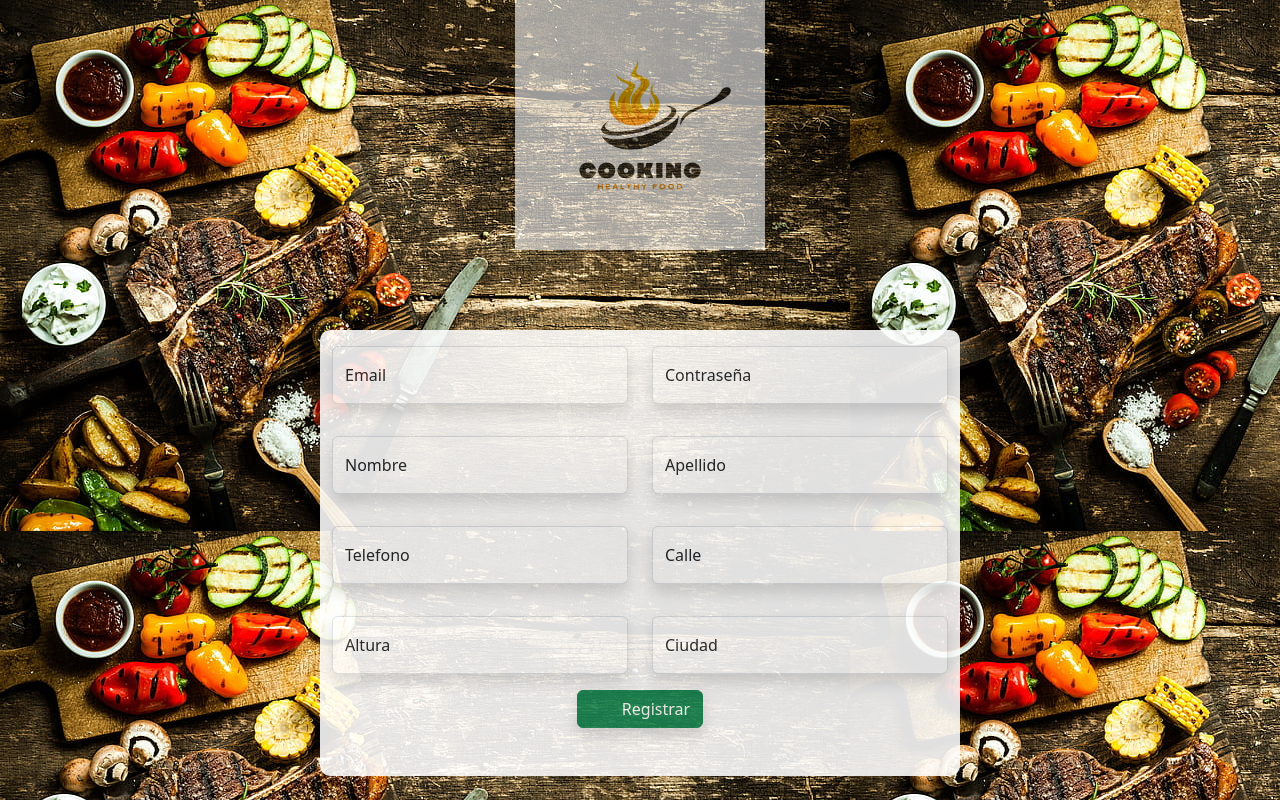
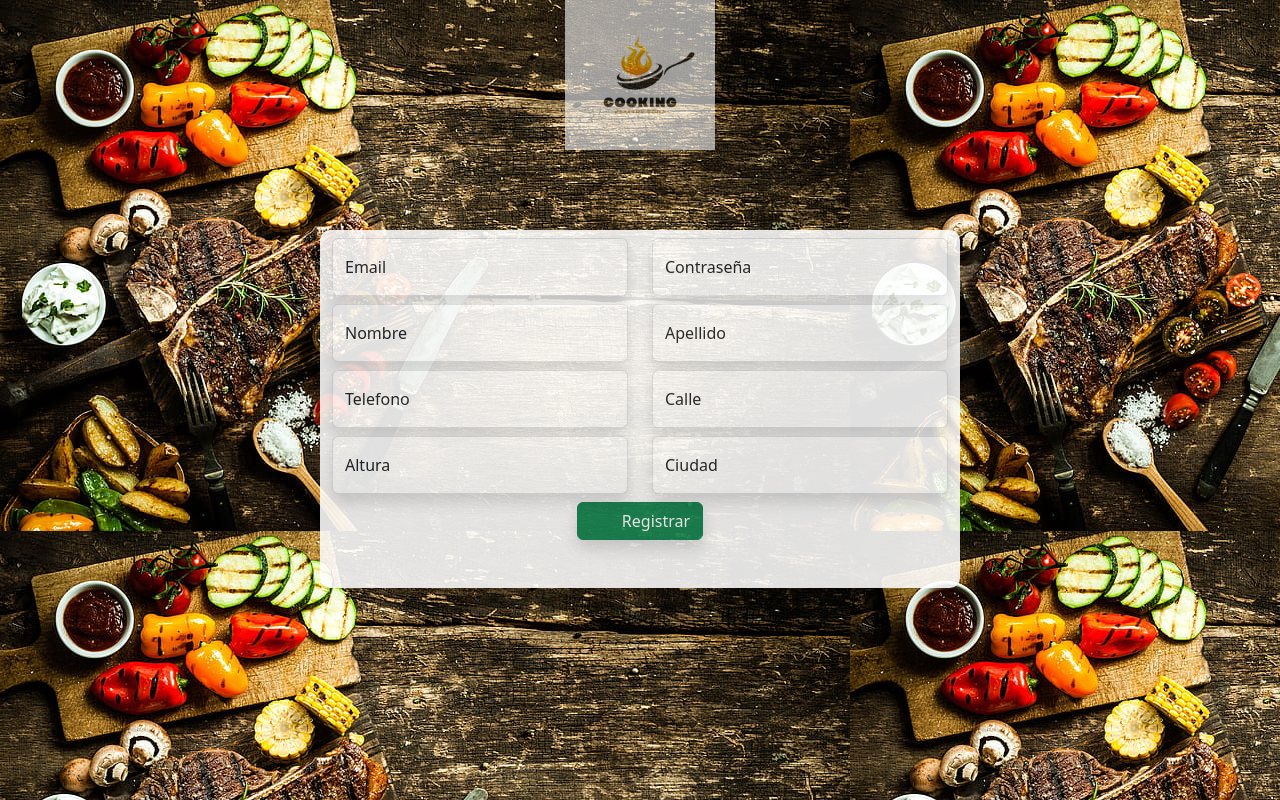
Before and after one commit to No-Country/c14-41-t-php, a Vue app in the folder client/: page /register in a window 1280 px wide. Built offline with nearby package versions, Linux system fonts and the light colour scheme; some icons are missing.

Commit message:
Modificaciones page login register

```diff
--- /dev/null
+++ b/client/src/components/NavBar.vue
@@ -0,0 +1,83 @@
+<template>
+  <div class="row navbar gx-0 p-2 ">
+    <div class="col-4 align-self-center">
+
+        <div class="row">
+          <div class="col">
+            <a class="navbar-brand" data-bs-toggle="offcanvas" href="#offcanvasExample" role="button" aria-controls="offcanvasExample" >
+              <v-icon name="ri-menu-unfold-fill" scale="1.4"/>
+            </a><span>COMA-RICO</span>
+          </div>
+        </div>
+
+
+        <div class="offcanvas offcanvas-start" tabindex="-1" id="offcanvasExample" aria-labelledby="offcanvasExampleLabel">
+          <div class="offcanvas-header">
+            <h5 class="offcanvas-title" id="offcanvasExampleLabel">Offcanvas</h5>
+            <button type="button" class="btn-close text-reset" data-bs-dismiss="offcanvas" aria-label="Close"></button>
+          </div>
+          <div class="offcanvas-body">
+            <div>
+              Some text as placeholder. In real life you can have the elements you have chosen. Like, text, images, lists, etc.
+            </div>
+            <div class="dropdown mt-3">
+              <button class="btn btn-secondary dropdown-toggle" type="button" id="dropdownMenuButton" data-bs-toggle="dropdown">
+                Dropdown button
+              </button>
+              <ul class="dropdown-menu" aria-labelledby="dropdownMenuButton">
+                <li><a class="dropdown-item" href="#">Action</a></li>
+                <li><a class="dropdown-item" href="#">Another action</a></li>
+                <li><a class="dropdown-item" href="#">Something else here</a></li>
+              </ul>
+            </div>
+          </div>
+        </div>
+
+    </div>
+    <div class="col-8 col-md-4  col-sm-8 align-self-center ">
+      <div class="row">
+        <UserLoged />
+      </div>
+    </div>
+  </div>
+</template>
+
+<!-- <a class="btn btn-primary" data-bs-toggle="offcanvas" href="#offcanvasExample" role="button" aria-controls="offcanvasExample">
+  Link with href
+</a>
+<button class="btn btn-primary" type="button" data-bs-toggle="offcanvas" data-bs-target="#offcanvasExample" aria-controls="offcanvasExample">
+  Button with data-bs-target
+</button>
+
+<div class="offcanvas offcanvas-start" tabindex="-1" id="offcanvasExample" aria-labelledby="offcanvasExampleLabel">
+  <div class="offcanvas-header">
+    <h5 class="offcanvas-title" id="offcanvasExampleLabel">Offcanvas</h5>
+    <button type="button" class="btn-close text-reset" data-bs-dismiss="offcanvas" aria-label="Close"></button>
+  </div>
+  <div class="offcanvas-body">
+    <div>
+      Some text as placeholder. In real life you can have the elements you have chosen. Like, text, images, lists, etc.
+    </div>
+    <div class="dropdown mt-3">
+      <button class="btn btn-secondary dropdown-toggle" type="button" id="dropdownMenuButton" data-bs-toggle="dropdown">
+        Dropdown button
+      </button>
+      <ul class="dropdown-menu" aria-labelledby="dropdownMenuButton">
+        <li><a class="dropdown-item" href="#">Action</a></li>
+        <li><a class="dropdown-item" href="#">Another action</a></li>
+        <li><a class="dropdown-item" href="#">Something else here</a></li>
+      </ul>
+    </div>
+  </div>
+</div> -->
+
+<script setup>
+  import UserLoged from '@/components/UserLoged.vue'
+</script>
+
+<style scoped>
+  .navbar {
+    background: rgba(241, 215, 181, 0.699);
+  }
+
+</style>
--- /dev/null
+++ b/client/src/components/UserLoged.vue
@@ -0,0 +1,72 @@
+<template>
+  <div class=" border border-black badge rounded-pill text-primary  ">
+  <div class=" row mx-2 d-flex-rows justify-content-center align-items-center" id="componentBadge">
+      <div class="col ">
+        <v-icon scale="1.8" name="fa-user-circle" />
+        <span class="nameUser">{{ user }}</span>
+      </div>
+
+      <div class="col">
+        <div class="btn-group dropstart">
+          <v-icon  data-bs-toggle="dropdown" aria-expanded="false" class="dropdown-toggle" hover animation="wrench"
+            id="SidebarIcon" type="btn" scale="1.4" name="bi-arrow-down-circle" />
+          <ul class="dropdown-menu">
+            <li><a class="dropdown-item" href="#"><v-icon class="me-1" sacale="1.2" name="ri-lock-password-line" />Cambiar
+                contraseña</a></li>
+            <li><a class="dropdown-item" href="#"><v-icon name="bi-power" scale="1.2" class="me-1" />Cerrar sesion</a></li>
+          </ul>
+        </div>
+
+      </div>
+      <div class="col">
+        <a type="button" data-bs-toggle="offcanvas" data-bs-target="#offcanvasRight" aria-controls="offcanvasRight" href="#"><v-icon name="md-addshoppingcart" scale="1" class="m-1" hover animation="wrench" /></a>
+
+        <div class="offcanvas offcanvas-end" tabindex="-1" id="offcanvasRight" aria-labelledby="offcanvasRightLabel">
+          <div class="offcanvas-header">
+            <h5 id="offcanvasRightLabel">Offcanvas right</h5>
+            <button type="button" class="btn-close text-reset" data-bs-dismiss="offcanvas" aria-label="Close"></button>
+          </div>
+          <div class="offcanvas-body">
+            ...
+          </div>
+        </div>
+      </div>
+    </div>
+    </div>
+</template>
+
+
+<script setup>
+  // import useAuth from '@/store/auth'
+  // import router from '@/router'
+
+  // const store = useAuth()
+
+  // const logOut = () => {
+  //   store.reset()
+  //   router.push({ name: 'login' })
+  // }
+  // const user = store.User.username
+    const user  = 'Usuario'
+
+</script>
+
+<style  scoped>
+  .nameUser {
+    vertical-align: super;
+    margin-left: 4px;
+  }
+
+  /* #componentBadge {
+    background-color: $header ;
+  }
+ */
+
+  #SidebarIcon:hover {
+    cursor: pointer;
+  }
+
+  .btn-group {
+    vertical-align: baseline;
+  }
+</style>
--- a/client/src/main.js
+++ b/client/src/main.js
@@ -1,12 +1,12 @@
 import "bootstrap";
 import "bootstrap/dist/css/bootstrap.min.css";
 import { OhVueIcon, addIcons } from "oh-vue-icons";
-import { GiArchiveRegister, RiLoginCircleLine } from "oh-vue-icons/icons";
+import { BiArrowDownCircle, BiPower, FaUserCircle, GiArchiveRegister, RiLockPasswordLine, RiLoginCircleLine, MdAddshoppingcart, RiMenuUnfoldFill } from "oh-vue-icons/icons";
 import { createApp } from 'vue';
 import App from './App.vue';
 import router from './router';
 
-addIcons(RiLoginCircleLine, GiArchiveRegister)
+addIcons(RiLoginCircleLine, GiArchiveRegister, BiPower, RiLockPasswordLine, FaUserCircle, BiArrowDownCircle, MdAddshoppingcart, RiMenuUnfoldFill)
 
 const app = createApp(App)
 app.use(router).component("v-icon", OhVueIcon).mount('#app')
--- a/client/src/views/HomeView.vue
+++ b/client/src/views/HomeView.vue
@@ -1,8 +1,9 @@
 <template>
-<div>home</div>
+  <NavBar />
 </template>
 
 <script setup>
+  import NavBar from '@/components/NavBar.vue'
 
 
 </script>
--- a/client/src/views/LoginView.vue
+++ b/client/src/views/LoginView.vue
@@ -53,7 +53,7 @@
     z-index: 100;
   }
   .login {
-    width: 250px;
+    width: 150px;
     height: 100%;
     margin: 0px auto;
     margin-top: 0px;
--- a/client/src/views/RegisterView.vue
+++ b/client/src/views/RegisterView.vue
@@ -10,13 +10,13 @@
 
           <div class="row ">
             <div class="col-12 col-md-6">
-              <div class="form-floating mb-3 mt-3">
+              <div class="form-floating mb-1 mt-2">
                 <input type="email" class="form-control shadow" id="floatingInput" placeholder="nombre@gmail.com">
                 <label for="floatingInput">Email</label>
               </div>
             </div>
             <div class="col-12 col-md-6">
-              <div class="form-floating mb-3 mt-3">
+              <div class="form-floating mb-1 mt-2">
                 <input type="password" class="form-control shadow" id="floatingPassword" placeholder="contraseña">
                 <label for="floatingPassword">Contraseña</label>
               </div>
@@ -25,13 +25,13 @@
 
           <div class="row ">
             <div class="col-12 col-md-6">
-              <div class="form-floating mb-3 mt-3">
+              <div class="form-floating mb-1 mt-1">
                 <input type="text" class="form-control shadow" id="name" placeholder="Nombre">
                 <label for="name">Nombre</label>
               </div>
             </div>
             <div class="col-12 col-md-6">
-              <div class="form-floating mb-3 mt-3">
+              <div class="form-floating mb-1 mt-1">
                 <input type="text" class="form-control shadow" id="floatingPassword" placeholder="Apellido">
                 <label for="floatingPassword">Apellido</label>
               </div>
@@ -40,13 +40,13 @@
 
           <div class="row ">
             <div class="col-12 col-md-6">
-              <div class="form-floating mb-3 mt-3">
+              <div class="form-floating mb-1 mt-1">
                 <input type="text" class="form-control shadow" id="floatingInput" placeholder="Teloefono">
                 <label for="floatingInput">Telefono</label>
               </div>
             </div>
             <div class="col-12 col-md-6">
-              <div class="form-floating mb-3 mt-3">
+              <div class="form-floating mb-1 mt-1">
                 <input type="text" class="form-control shadow" id="floatingPassword" placeholder="Calle">
                 <label for="floatingPassword">Calle</label>
               </div>
@@ -55,20 +55,20 @@
 
           <div class="row ">
             <div class="col-12 col-md-6">
-              <div class="form-floating mb-3 mt-3">
+              <div class="form-floating mb-1 mt-1">
                 <input type="text" class="form-control shadow" id="floatingInput" placeholder="Altura">
                 <label for="floatingInput">Altura</label>
               </div>
             </div>
             <div class="col-12 col-md-6">
-              <div class="form-floating mb-3 mt-3">
+              <div class="form-floating mb-1 mt-1">
                 <input type="text" class="form-control shadow" id="floatingPassword" placeholder="Ciudad">
                 <label for="floatingPassword">Ciudad</label>
               </div>
             </div>
           </div>
 
-          <div class="mb-5 mt-0 ingresar">
+          <div class="mb-5 mt-1  ingresar">
             <div class="btn btn-success shadow"><v-icon class="me-3" name="gi-archive-register" />Registrar</div>
           </div>
           <div class="row"></div>
@@ -102,8 +102,8 @@
   }
 
   .login {
-    width: 250px;
-    height: 100%;
+    width: 150px;
+    height: 80%;
     margin: 0px auto;
     margin-top: 0px;
     top: 20px;
```
